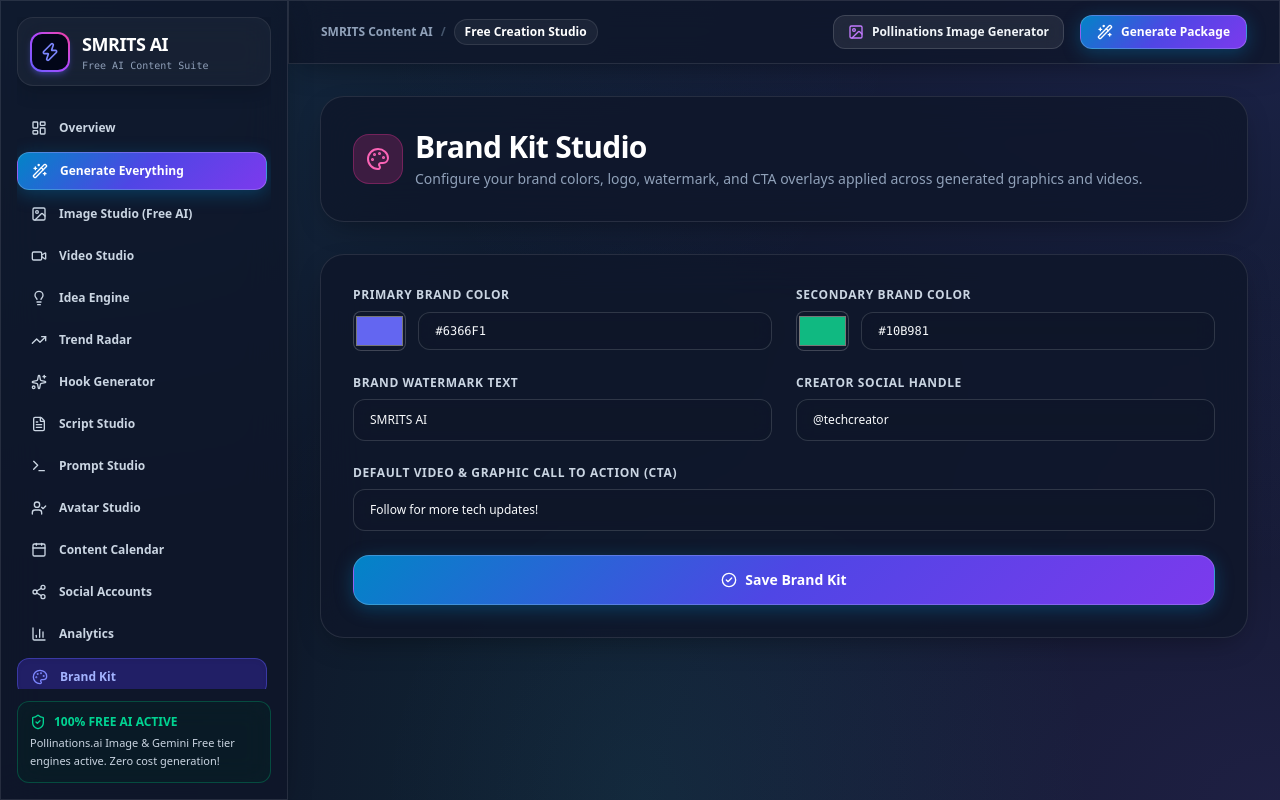
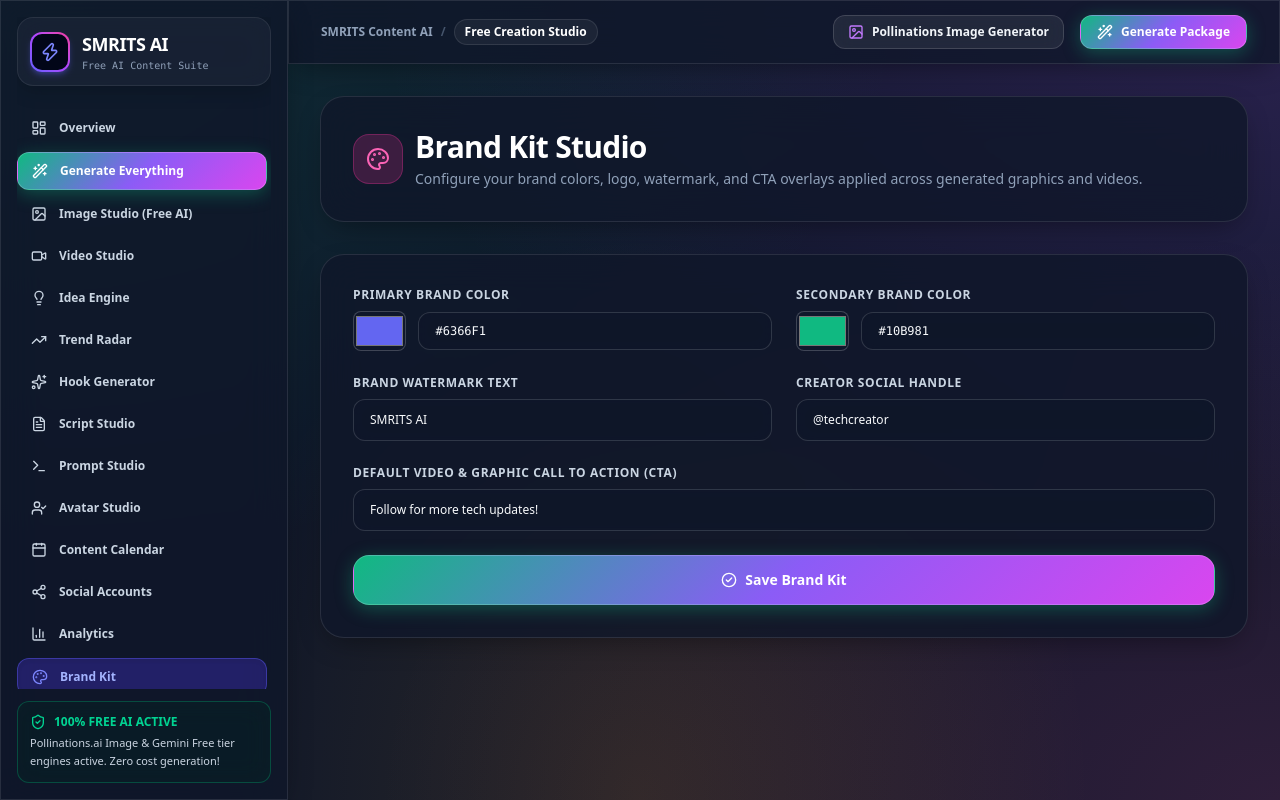
Before and after one commit to smritssoftwareservice/content-ai-, a Next.js app: page /brand in a window 1280 px wide. Built offline with nearby package versions, Linux system fonts and the light colour scheme.

Commit message:
Replace blue color palette with Emerald-Green, Violet and Amber gradients

```diff
--- a/app/globals.css
+++ b/app/globals.css
@@ -7,13 +7,13 @@
   }
 
   body {
-    /* Human-Friendly Warm Modern Slate Dark Theme with Soft Ambient Teal & Sapphire Glow */
+    /* Human-Friendly Warm Emerald, Violet & Amber Dark Theme (No Blue) */
     background-color: #0f172a;
     background-image:
-      radial-gradient(at 0% 0%, rgba(56, 189, 248, 0.12) 0px, transparent 50%),
-      radial-gradient(at 100% 0%, rgba(99, 102, 241, 0.15) 0px, transparent 50%),
-      radial-gradient(at 50% 100%, rgba(20, 184, 166, 0.10) 0px, transparent 50%),
-      radial-gradient(at 100% 100%, rgba(139, 92, 246, 0.12) 0px, transparent 50%);
+      radial-gradient(at 0% 0%, rgba(16, 185, 129, 0.15) 0px, transparent 50%),
+      radial-gradient(at 100% 0%, rgba(168, 85, 247, 0.18) 0px, transparent 50%),
+      radial-gradient(at 50% 100%, rgba(245, 158, 11, 0.12) 0px, transparent 50%),
+      radial-gradient(at 100% 100%, rgba(236, 72, 153, 0.14) 0px, transparent 50%);
     background-attachment: fixed;
     color: #f8fafc;
     min-height: 100vh;
@@ -22,13 +22,13 @@
   }
 }
 
-/* User-Friendly Human-Crafted Glassmorphism Design Utilities */
+/* User-Friendly Human-Crafted Glassmorphism Design Utilities (Emerald & Purple Theme) */
 .glass-panel {
-  background: rgba(15, 23, 42, 0.78);
+  background: rgba(15, 23, 42, 0.80);
   backdrop-filter: blur(20px);
   -webkit-backdrop-filter: blur(20px);
   border: 1px solid rgba(255, 255, 255, 0.10);
-  box-shadow: 0 10px 30px -10px rgba(0, 0, 0, 0.4);
+  box-shadow: 0 10px 30px -10px rgba(0, 0, 0, 0.45);
 }
 
 .glass-card {
@@ -41,10 +41,10 @@
 }
 
 .glass-card:hover {
-  background: rgba(30, 41, 59, 0.82);
-  border-color: rgba(56, 189, 248, 0.4);
+  background: rgba(30, 41, 59, 0.85);
+  border-color: rgba(168, 85, 247, 0.45);
   transform: translateY(-2px);
-  box-shadow: 0 10px 28px -6px rgba(56, 189, 248, 0.2);
+  box-shadow: 0 10px 28px -6px rgba(168, 85, 247, 0.25);
 }
 
 .glass-input {
@@ -57,22 +57,22 @@
 
 .glass-input:focus {
   outline: none;
-  border-color: rgba(56, 189, 248, 0.85);
-  box-shadow: 0 0 16px rgba(56, 189, 248, 0.3);
+  border-color: rgba(168, 85, 247, 0.85);
+  box-shadow: 0 0 16px rgba(168, 85, 247, 0.35);
   background: rgba(15, 23, 42, 0.95);
 }
 
 .glass-button-primary {
-  background: linear-gradient(135deg, #0284c7 0%, #4f46e5 50%, #7c3aed 100%);
+  background: linear-gradient(135deg, #10b981 0%, #8b5cf6 50%, #d946ef 100%);
   backdrop-filter: blur(10px);
   border: 1px solid rgba(255, 255, 255, 0.2);
-  box-shadow: 0 4px 18px rgba(2, 132, 199, 0.35);
+  box-shadow: 0 4px 18px rgba(16, 185, 129, 0.35);
   transition: all 0.25s ease;
 }
 
 .glass-button-primary:hover {
-  background: linear-gradient(135deg, #0369a1 0%, #4338ca 50%, #6d28d9 100%);
-  box-shadow: 0 6px 24px rgba(79, 70, 229, 0.45);
+  background: linear-gradient(135deg, #059669 0%, #7c3aed 50%, #c026d3 100%);
+  box-shadow: 0 6px 24px rgba(139, 92, 246, 0.45);
   transform: translateY(-1px);
 }
 
@@ -91,13 +91,13 @@
 }
 
 .gradient-text {
-  background: linear-gradient(135deg, #38bdf8 0%, #818cf8 50%, #c084fc 100%);
+  background: linear-gradient(135deg, #34d399 0%, #c084fc 50%, #f472b6 100%);
   -webkit-background-clip: text;
   -webkit-text-fill-color: transparent;
 }
 
 .gradient-text-emerald {
-  background: linear-gradient(135deg, #2dd4bf 0%, #38bdf8 100%);
+  background: linear-gradient(135deg, #34d399 0%, #f59e0b 100%);
   -webkit-background-clip: text;
   -webkit-text-fill-color: transparent;
 }
@@ -118,5 +118,5 @@
 }
 
 ::-webkit-scrollbar-thumb:hover {
-  background: rgba(56, 189, 248, 0.5);
+  background: rgba(168, 85, 247, 0.5);
 }
```
